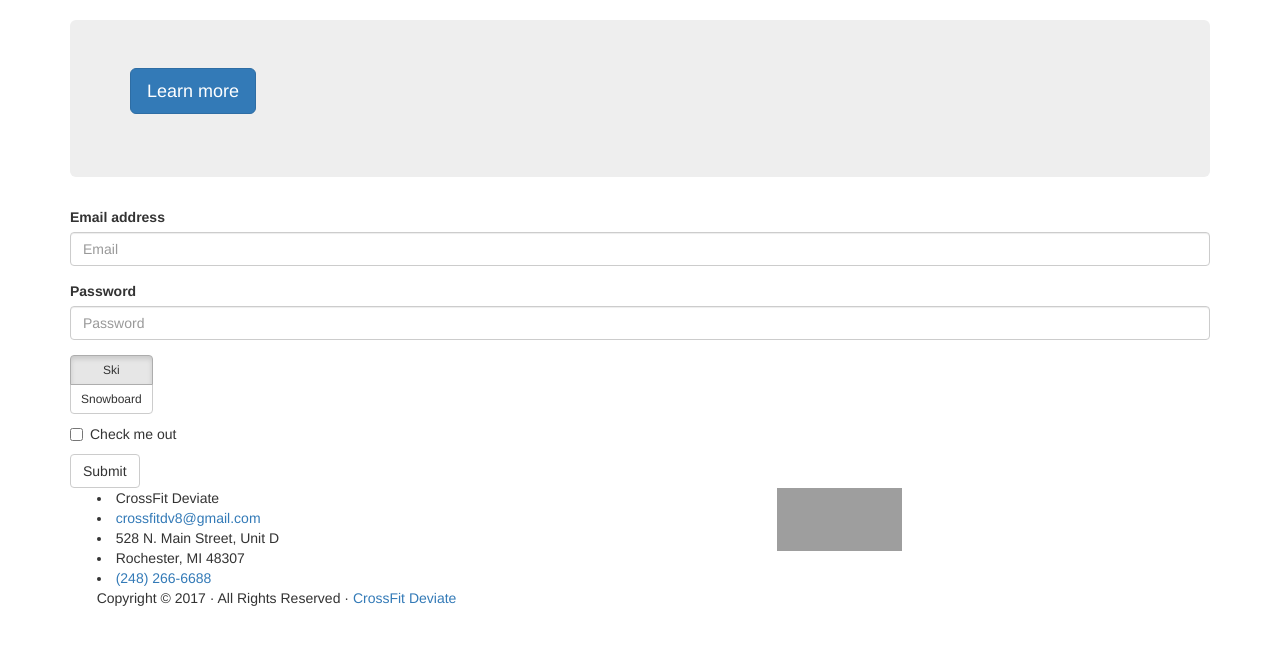
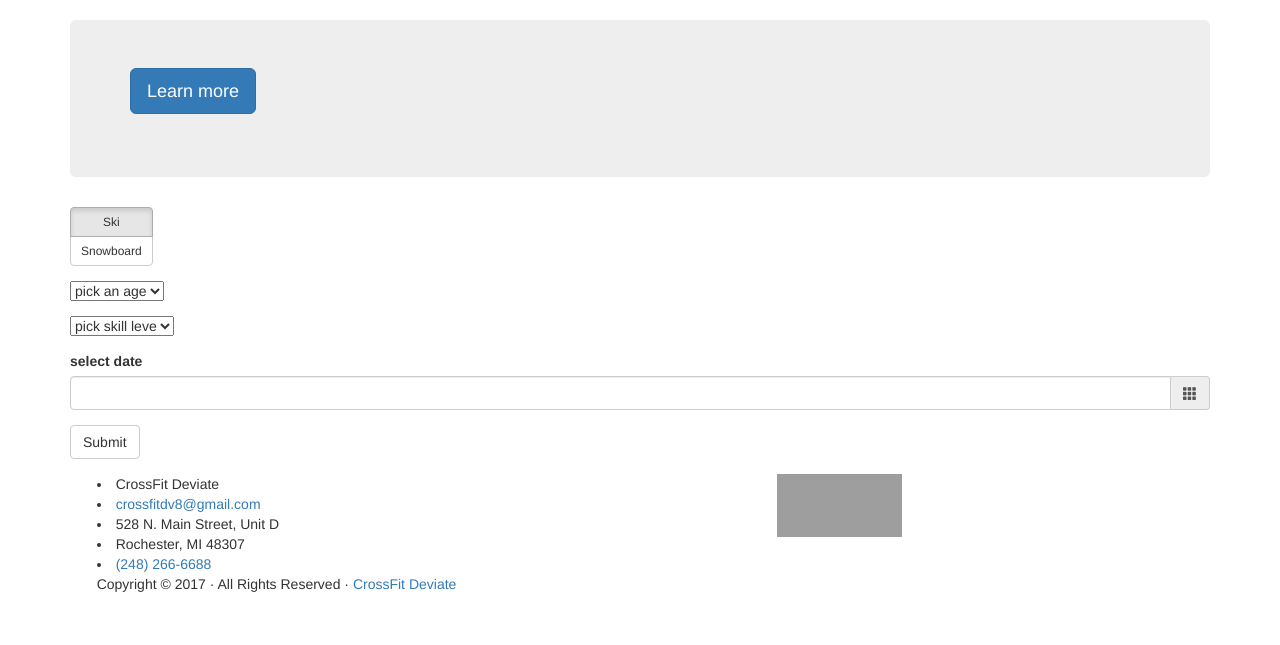
Before and after one commit to cusstom180/pineknob, a CodeIgniter app: page /pineknob/ in a window 1280 px wide. Shown: the part 52-697 px from the top of the page. Run offline with CodeIgniter, Linux system fonts and the light colour scheme; data that the repository does not hold is empty; some libraries are stand-ins or nearby versions; grey boxes are pictures that could not be loaded.

Commit message:
config datepicker

```diff
--- a/application/views/front/Index.php
+++ b/application/views/front/Index.php
@@ -3,5 +3,5 @@ if (isset($jumbotron)) {
 	$this->load->view('front/components/jumbotron');
 }
 if (isset($form)) {
-	$this->load->view('front/components/form');
+	$this->load->view('front/components/form2');
 }
--- a/application/views/front/components/form.php
+++ b/application/views/front/components/form.php
@@ -1,27 +1,72 @@
+<!-- <script type="text/javascript" src="https://cdnjs.cloudflare.com/ajax/libs/bootstrap-datepicker/1.4.1/js/bootstrap-datepicker.min.js"></script> -->
+<link rel="stylesheet" href="https://cdnjs.cloudflare.com/ajax/libs/bootstrap-datepicker/1.4.1/css/bootstrap-datepicker3.css"/>
 <div class="container">
 	<form>
-	  <div class="form-group">
-	    <label for="exampleInputEmail1">Email address</label>
-	    <input type="email" class="form-control" id="exampleInputEmail1" placeholder="Email">
-	  </div>
-	  <div class="form-group">
-	    <label for="exampleInputPassword1">Password</label>
-	    <input type="password" class="form-control" id="exampleInputPassword1" placeholder="Password">
-	  </div>
-	  <div class="btn-group-vertical btn-group-sm" role="group">
-		  <div type="button" class="btn btn-default btn-1 active">Ski</div>
-		  <div type="button" class="btn btn-default btn-2">Snowboard</div>
+	  	<div class="form-group">
+	  		<div class="btn-group-vertical btn-group-sm" role="group">
+		  		<div type="button" class="btn btn-default btn-1 active">Ski</div>
+		  		<div type="button" class="btn btn-default btn-2">Snowboard</div>
+			</div>
 		</div>
-	  <div class="checkbox">
-	    <label>
-	      <input type="checkbox"> Check me out </label>
-	  </div>
-	  <button type="submit" class="btn btn-default">Submit</button>
+		<div class="form-group">
+	  		<div class="dropdown">
+	  			<select>
+	  				<option selected="pick an age">pick an age</option>
+	  				<option value="child">child</option>
+	  				<option value="teen">teen</option>
+	  				<option value="adult">adult</option>
+	  			</select>
+	  		</div>
+	  	</div>
+	  	<div class="form-group">
+	  		<div class="dropdown">
+	  			<select>
+	  				<option selected="pick skill level">pick skill leve</option>
+	  				<option value="never tried it">never tried it</option>
+	  				<option value="beginner">beginner</option>
+	  				<option value="intermediate">intermediate</option>
+	  				<option value="advanced">advanced</option>
+	  			</select>
+	  		</div>
+	  	</div>
+	  	<div class="form-group"> <!-- Date input -->
+	  		<label class="control-label" for="date">start date</label>
+	  		<div class="input-group date" data-provide="datepicker">
+		    	<input class="form-control" id="date" name="date" placeholder="MM/DD/YYY" type="text"/>
+
+		    	<div class="input-group-addon">
+		        	<span class="glyphicon glyphicon-th"></span>
+		    	</div>
+		    </div>
+		</div>
+	  	<div class="form-group">
+	  		<button type="submit" id="submit" onclick="submitfunction" class="btn btn-default">Submit</button>
+	  	</div>
 	</form>
 </div>
 <script>
-$('.btn-group').on('click', '.btn', function() {
+$('.btn-group-vertical').on('click', '.btn', function() {
 	  $(this).addClass('active').siblings().removeClass('active');
 	});
 
+
+$(document).ready(function(){
+  var date_input=$('input[name="date"]'); //our date input has the name "date"
+  var container=$('.bootstrap-iso form').length>0 ? $('.bootstrap-iso form').parent() : "body";
+  var options={
+    format: 'mm/dd/yyyy',
+    container: container,
+    todayHighlight: true,
+    autoclose: true,
+  };
+  //date_input.datepicker(options);
+});
+
+$('.datepicker').datepicker();
+
+function submitfunction() {
+	console.log('submit');
+
+}
+
 </script>
--- /dev/null
+++ b/application/views/front/components/form2.php
@@ -0,0 +1,74 @@
+<script type="text/javascript" src="https://cdnjs.cloudflare.com/ajax/libs/bootstrap-datepicker/1.4.1/js/bootstrap-datepicker.min.js"></script>
+<div class="container">
+	<form>
+	  	<div class="form-group">
+	  		<div class="btn-group-vertical btn-group-sm" role="group">
+		  		<div type="button" class="btn btn-default btn-1 sport active ski" value="ski">Ski</div>
+		  		<div type="button" class="btn btn-default btn-2 sport" value="Snowboard">Snowboard</div>
+			</div>
+		</div>
+		<div class="form-group">
+	  		<div class="dropdown">
+	  			<select id="age">
+	  				<option selected="pick an age">pick an age</option>
+	  				<option value="child">child</option>
+	  				<option value="teen">teen</option>
+	  				<option value="adult">adult</option>
+	  			</select>
+	  		</div>
+	  	</div>
+	  	<div class="form-group">
+	  		<div class="dropdown">
+	  			<select id="skill">
+	  				<option selected="pick skill level">pick skill leve</option>
+	  				<option value="never tried it">never tried it</option>
+	  				<option value="beginner">beginner</option>
+	  				<option value="intermediate">intermediate</option>
+	  				<option value="advanced">advanced</option>
+	  			</select>
+	  		</div>
+	  	</div>
+	 	<div class="form-group">
+	 		<label>select date</label>
+	  		<div class="input-group date" data-provide="datepicker">
+			    <input type="text" class="form-control">
+			    <div class="input-group-addon">
+			        <span class="glyphicon glyphicon-th"></span>
+			    </div>
+			</div>
+		</div>
+	  	<div class="form-group">
+	  		<button type="submit" id="submit" class="btn btn-default">Submit</button>
+	  	</div>
+	</form>
+</div>
+<script>
+$('.btn-group-vertical').on('click', '.btn', function() {
+	  $(this).addClass('active').siblings().removeClass('active');
+	});
+
+$('form').submit(function(evt) {
+	evt.preventDefault();
+	var sport = $('.btn.active').attr('value');
+	console.log(sport);
+	var age = $('#age').val();
+	console.log(age);
+	var skill = $('#skill').val();
+	console.log(skill);
+});
+
+$(document).ready(function(){
+	  var date_input=$('input[name="date"]'); //our date input has the name "date"
+	  console.log(date_input);
+	  var container=$('.bootstrap-iso form').length>0 ? $('.bootstrap-iso form').parent() : "body";
+	  var options={
+	    format: 'mm/dd/yyyy',
+	    container: container,
+	    todayHighlight: true,
+	    autoclose: true,
+	  };
+
+
+</script>
+
+<!-- <input type="text" class="form-control" placeholder="MM/DD/YYY" id="date" name="date"> -->
```
